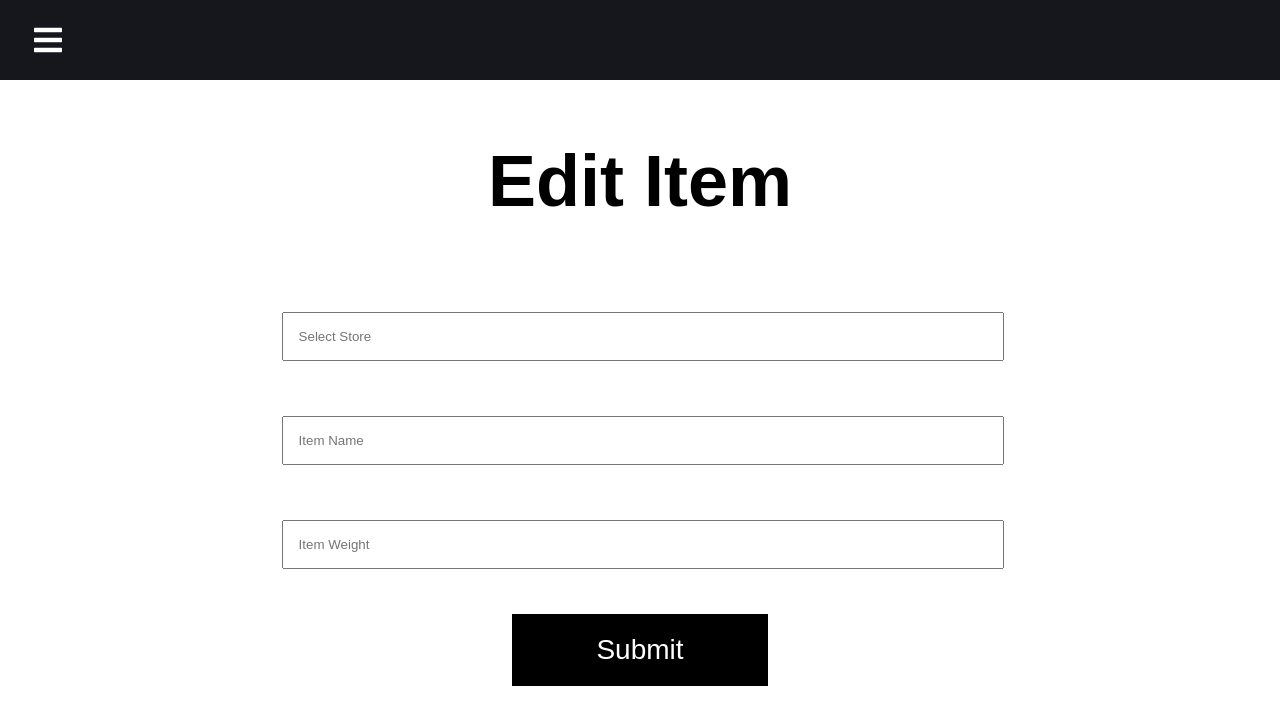
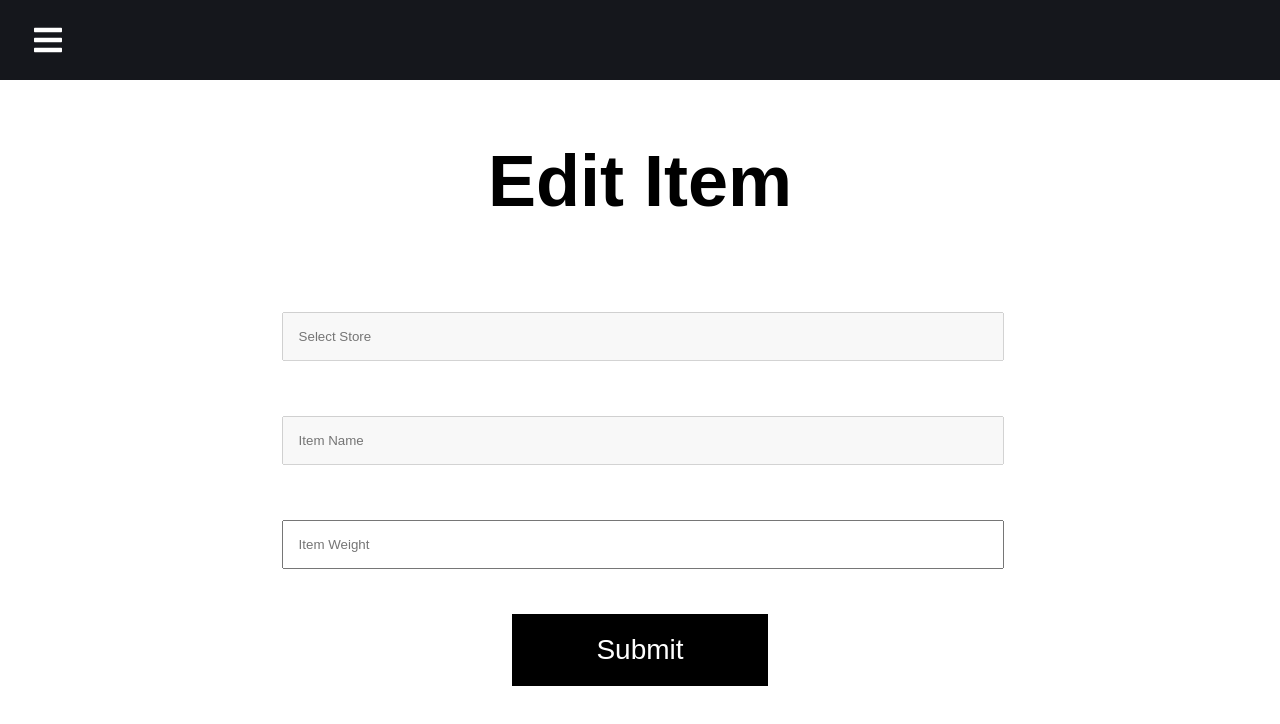
Before and after one commit to dat-byte/SAD, a React (Create React App) app in the folder react-grocery-express/: page /items/edit-item in a window 1280 px wide. Shown: the top 724 px of the page. Built offline with nearby package versions, Linux system fonts and the light colour scheme.

Commit message:
Fix issues

```diff
--- a/react-grocery-express/src/App.js
+++ b/react-grocery-express/src/App.js
@@ -155,7 +155,7 @@ function App() {
           path="/orders/add-item-to-order"
           exact
           element={
-            <TextForm title={"Add To Order"} controller={'order'} objectKey={"add-item-to-order"} />
+            <TextForm title={"Add Items to Order"} controller={'order'} objectKey={"add-item-to-order"} />
           }
         />
         <Route
--- a/react-grocery-express/src/components/api/PostRequest.js
+++ b/react-grocery-express/src/components/api/PostRequest.js
@@ -1,4 +1,7 @@
 const PostRequest = (apiEndPoint, data, navigate, message, handleData) => {
+  console.log(`apiEndpoint: ${apiEndPoint}`);
+  console.log(`data being: ${data}`);
+
   fetch(apiEndPoint, {
     method: "POST",
     headers: {
--- a/react-grocery-express/src/components/form/Form.js
+++ b/react-grocery-express/src/components/form/Form.js
@@ -1,23 +1,31 @@
-import React from 'react'
-import styled from 'styled-components'
-import './Form.css'
+import React from "react";
+import styled from "styled-components";
+import "./Form.css";
 
-const FormInput = styled.input.attrs(props => ({
-    placeholder: props.placeholder
+const FormInput = styled.input.attrs((props) => ({
+  placeholder: props.placeholder,
 }))`
   padding: 15px;
   margin: 10px 0px;
   width: 96%;
 `;
 
-const Form = ({placeholder, value, name, onChange}) => {
+const Form = ({ placeholder, value, name, onChange, title }) => {
+
   return (
-        <div className='info-form'>
+    <div className="info-form">
       <form>
-                <FormInput name={name} onChange={onChange} placeholder={placeholder} value={value} required/>
+        <FormInput
+          name={name}
+          onChange={onChange}
+          placeholder={placeholder}
+          value={value}
+          required
+          disabled={(name.includes("id")|| name.includes("item_name") || name.includes("code")) && title.includes("Edit") ? "disabled" : ""}
+        />
       </form>
     </div>
-    )
-}
+  );
+};
 
-export default Form
+export default Form;
--- a/react-grocery-express/src/components/form/FormData.js
+++ b/react-grocery-express/src/components/form/FormData.js
@@ -120,6 +120,7 @@ const FormData = {
       "Select Drone",
       "Order ID",
       "Distance for Deliver",
+      "Use Coupon (true or false)"
     ],
     formData: {
       store_id: "",
@@ -127,6 +128,7 @@ const FormData = {
       drone_id: "",
       order_id: "",
       distance_to_deliver: "",
+      isCouponApplied: "",
     },
     input: [
       "store_id",
@@ -134,6 +136,7 @@ const FormData = {
       "drone_id",
       "order_id",
       "distance_to_deliver",
+      "isCouponApplied"
     ],
   },
   "send-refueling-drone": {
@@ -154,9 +157,9 @@ const FormData = {
     formData: {
       store_id: "",
       order_id: "",
-      drone_id: "",
+      new_drone_id: "",
     },
-    input: ["store_id", "order_id", "drone_id"],
+    input: ["store_id", "order_id", "new_drone_id"],
   },
   "add-item-to-order": {
     placeholder: [
@@ -171,9 +174,9 @@ const FormData = {
       order_id: "",
       item_name: "",
       quantity: "",
-      price: "",
+      unit_price: "",
     },
-    input: ["store_id", "order_id", "item_name", "quantity", "price"],
+    input: ["store_id", "order_id", "item_name", "quantity", "unit_price"],
   },
   coupon: {
     placeholder: [
--- a/react-grocery-express/src/components/form/TextForm.js
+++ b/react-grocery-express/src/components/form/TextForm.js
@@ -12,16 +12,24 @@ const TextForm = ({ title, controller, objectKey, onSubmit }) => {
   );
 
   const handleSubmit = (e) => {
-    const endPoint = title.includes('Add') ? `/${controller}/make` : `/${controller}/edit`
+  var endPoint = title.includes('Add') ? `/${controller}/make` : `/${controller}/edit`
+    if (title === "Add Items to Order")
+      endPoint= '/order/request'
+
+    if (title === "Transfer Order")
+      endPoint = '/order/transfer_order'
+
+    if (title === "Purchase Order")
+      endPoint = '/order/purchase'
+
     console.log(`End Point for ${title}: ${endPoint}`)
-    console.log(values)
-    console.log(`bject key --> ${FormData[objectKey].input[3]}`)
     PostRequest(endPoint, values, navigate, "Saved Info")
   };
 
   const handleFormChange = (e) => {
     setValues({ ...values, [e.target.name]: e.target.value });
   };
+
 
   return (
     <div className="home">
@@ -35,6 +43,7 @@ const TextForm = ({ title, controller, objectKey, onSubmit }) => {
               name={FormData[objectKey].input[index]}
               onChange={handleFormChange}
               value={values[FormData[objectKey].input[index]]}
+              title={title}
             />
           );
         })}
```
Lines whose indentation alone changed are shown as unchanged.
